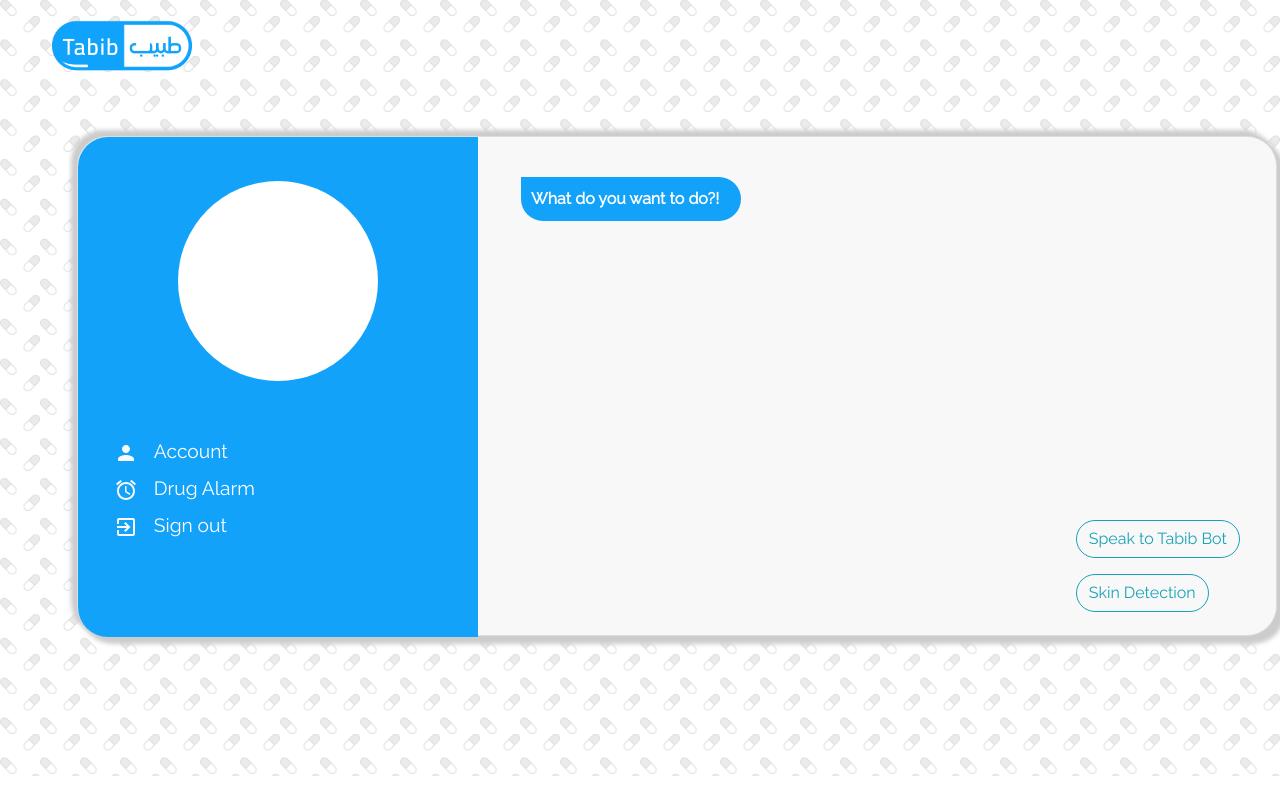
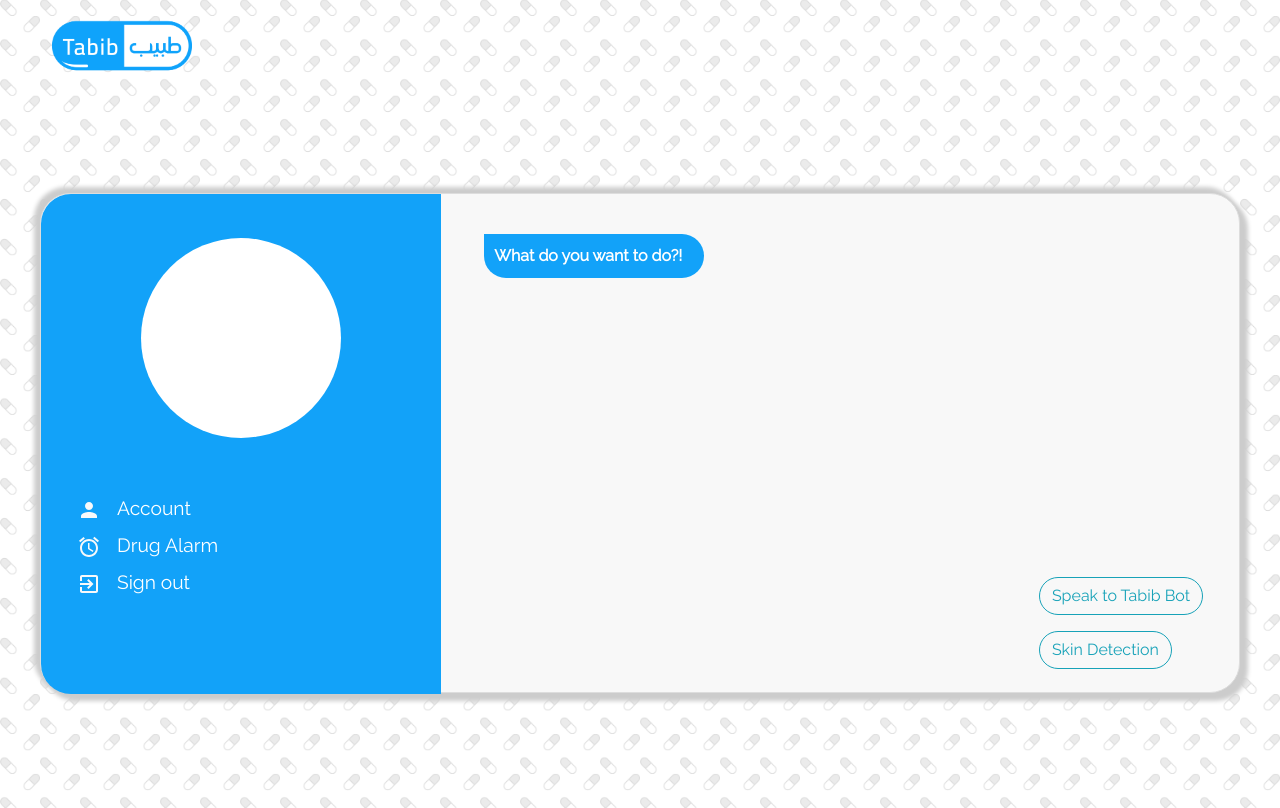
Before and after one commit to ParrotStone/Tabib-Web-Application, a React (Create React App) app: page /homie in a window 1280 px wide. Built offline with nearby package versions, Linux system fonts and the light colour scheme.

Commit message:
Fixed some styles and fixed some bugs

```diff
--- a/src/components/home/main.css
+++ b/src/components/home/main.css
@@ -93,7 +93,8 @@ div.content button {
 .full-width {
     top: 0;
     left: 0;
-    min-height: 100vh;
+    /*The additional 4vh here is to account for the negative margin given to the 'Tabib' logo in the logo.jsx component*/
+    min-height: 104vh;
     min-width: 100%;
     background: url("../../images/background.png") repeat;
     background-size: 40px;
@@ -101,8 +102,9 @@ div.content button {
 
 .reg-box {
     position: absolute;
-    top: 18%;
-    left: 30%;
+    top: 50%;
+    left: 50%;
+    transform: translate(-50%, -43%);
     height: 480px;
     width: 500px;
     background: #f8f8f8;
@@ -213,7 +215,6 @@ div.content button {
     padding: 0;
     width: 1200px;
     height: 500px;
-    left: 6%;
     border-radius: 30px;
 }
 
```
